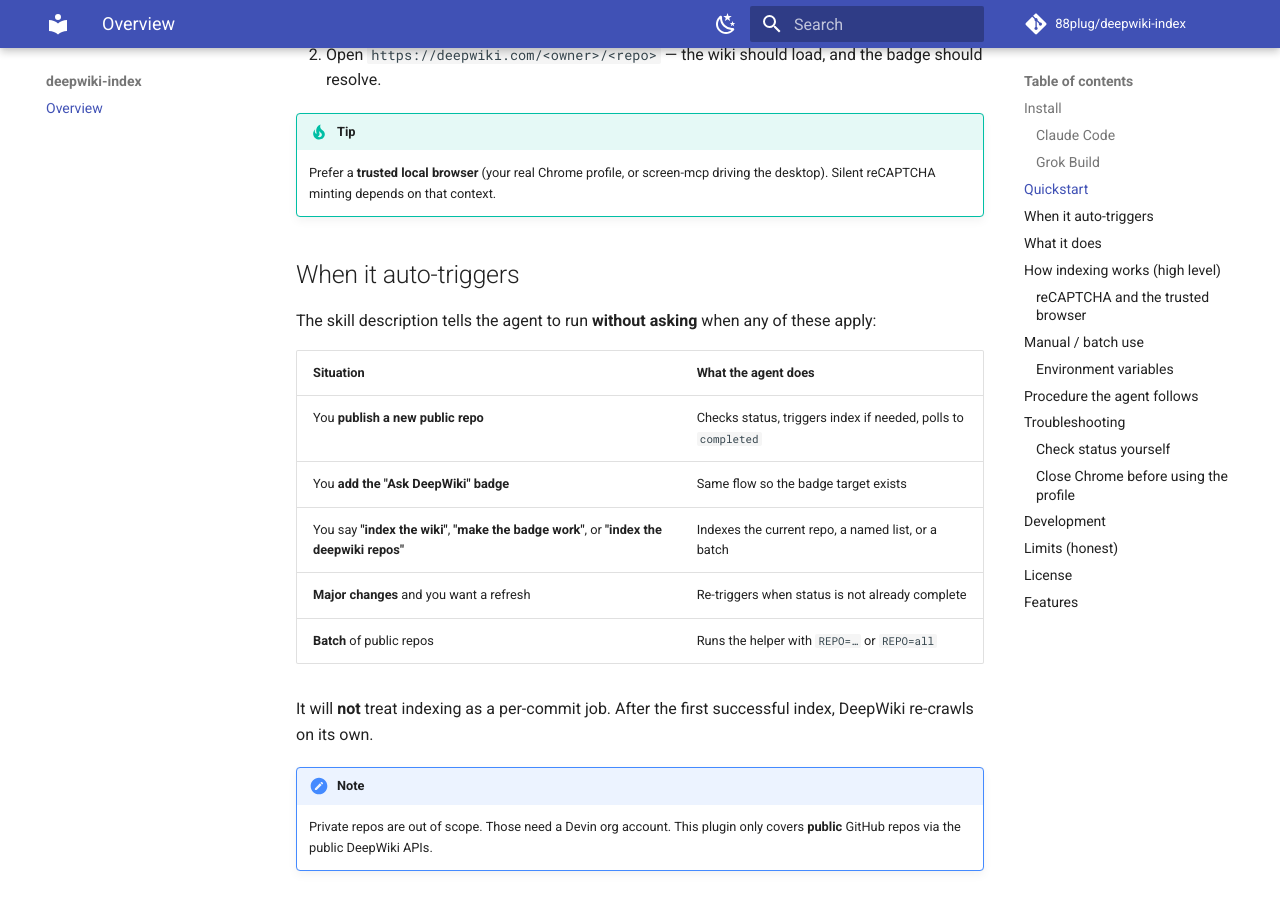
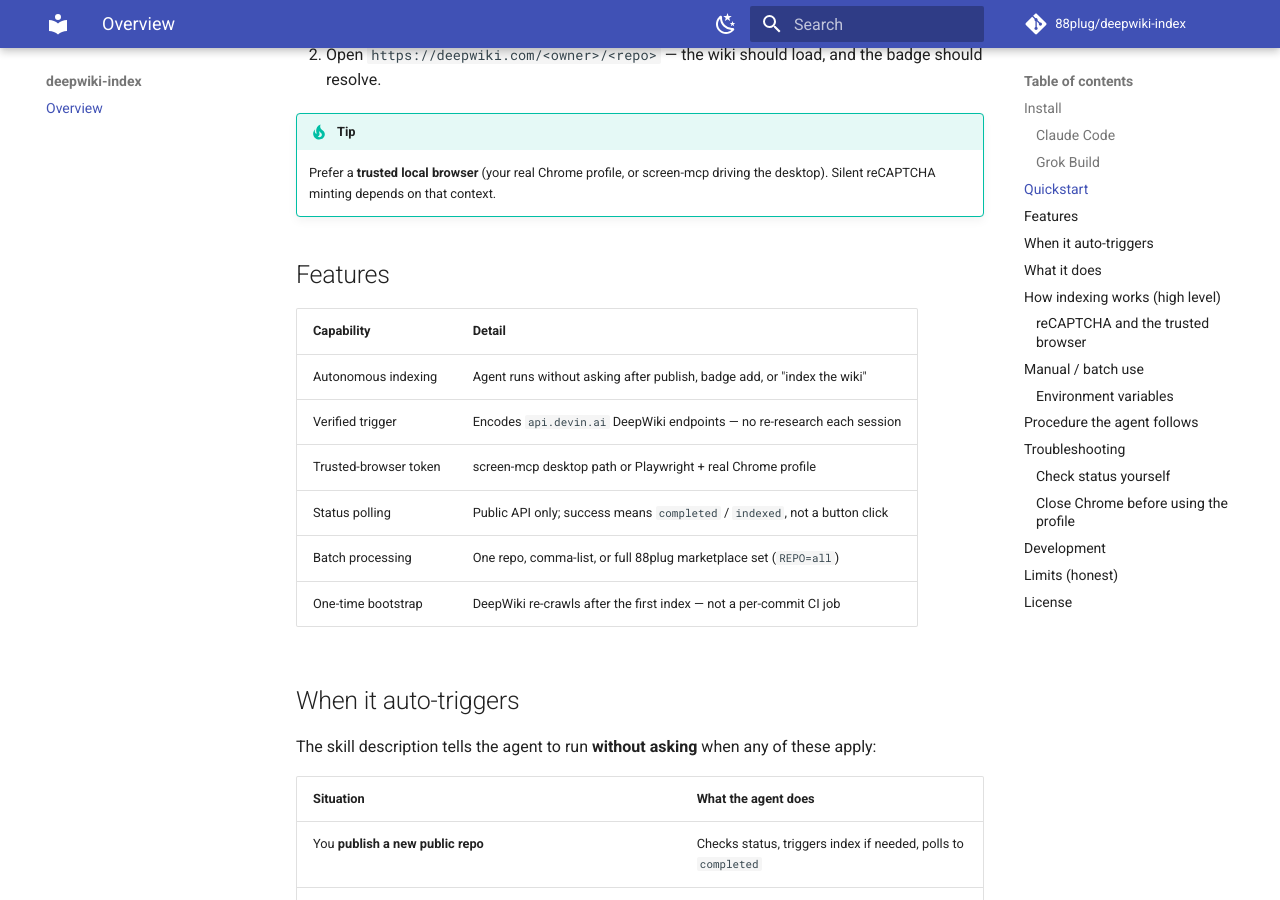
Before and after one commit to 88plug/deepwiki-index, an MkDocs documentation site: the page built from docs/index.md, in a window 1280 px wide and 900 px high, scrolled down 948 px. Built offline with MkDocs 1.6.1 and Material for MkDocs 9.7.7, drawn with Linux system fonts in a browser that asks for light colours; comment, search, counter and statistics services are not loaded; some of the changed text lies outside the part shown.

Commit message:
fix(compliance): REPO=all floor hub+18; docs Title Case + Features fold
Smoke inventory now requires 19 entries (hub + 18 marketplace plugins)
with required-name checks. Docs H1 Title Case and Features table moved
above the fold for README/MkDocs parity.

```diff
--- a/docs/index.md
+++ b/docs/index.md
@@ -1,4 +1,4 @@
-# deepwiki-index
+# DeepWiki Index
 
 **DeepWiki indexing** for Claude Code and Grok — autonomously index public
 GitHub repos so the Ask DeepWiki badge resolves, using the verified API trigger
@@ -48,6 +48,17 @@
 !!! tip
     Prefer a **trusted local browser** (your real Chrome profile, or screen-mcp
     driving the desktop). Silent reCAPTCHA minting depends on that context.
+
+## Features
+
+| Capability | Detail |
+|---|---|
+| Autonomous indexing | Agent runs without asking after publish, badge add, or "index the wiki" |
+| Verified trigger | Encodes `api.devin.ai` DeepWiki endpoints — no re-research each session |
+| Trusted-browser token | screen-mcp desktop path or Playwright + real Chrome profile |
+| Status polling | Public API only; success means `completed` / `indexed`, not a button click |
+| Batch processing | One repo, comma-list, or full 88plug marketplace set (`REPO=all`) |
+| One-time bootstrap | DeepWiki re-crawls after the first index — not a per-commit CI job |
 
 ## When it auto-triggers
 
```
Also changed, not shown: other parts of docs/index.md (+0 -11 lines), CHANGELOG.md (+5 -0 lines), 1 other file.
